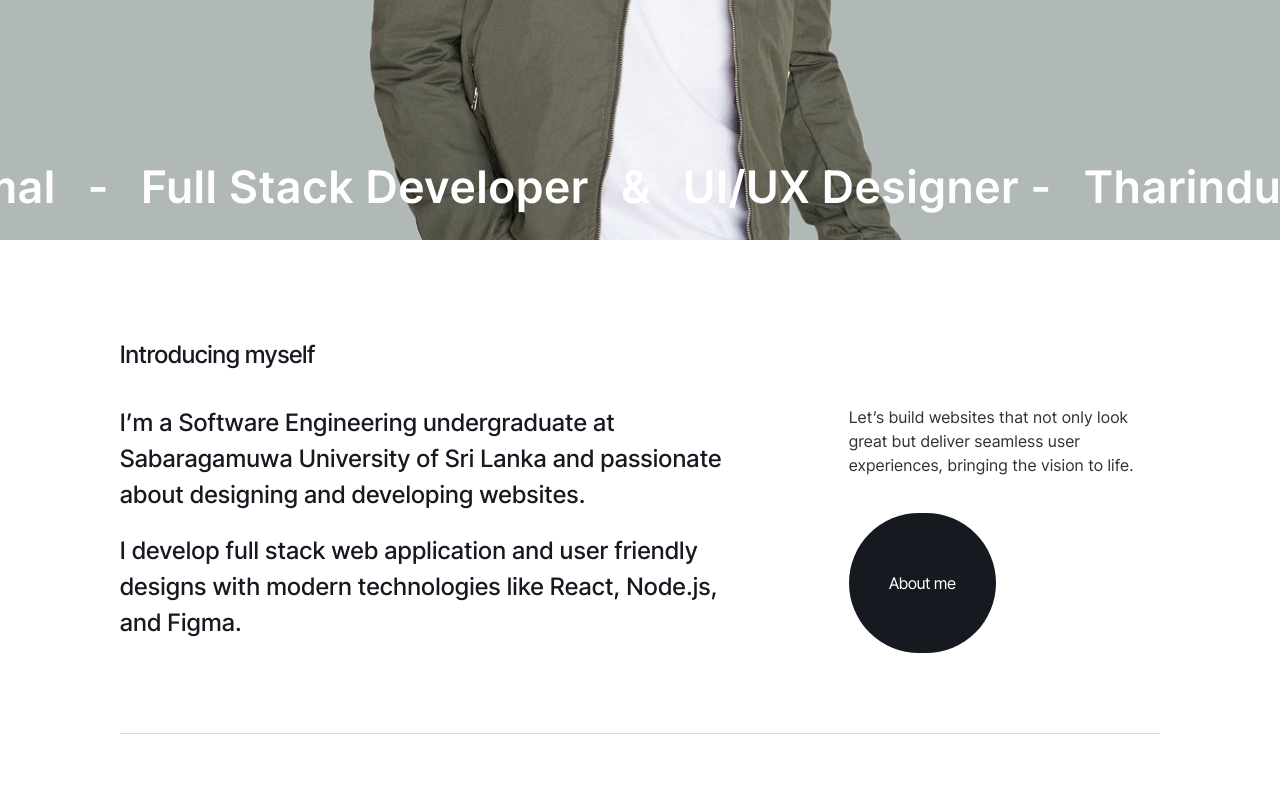
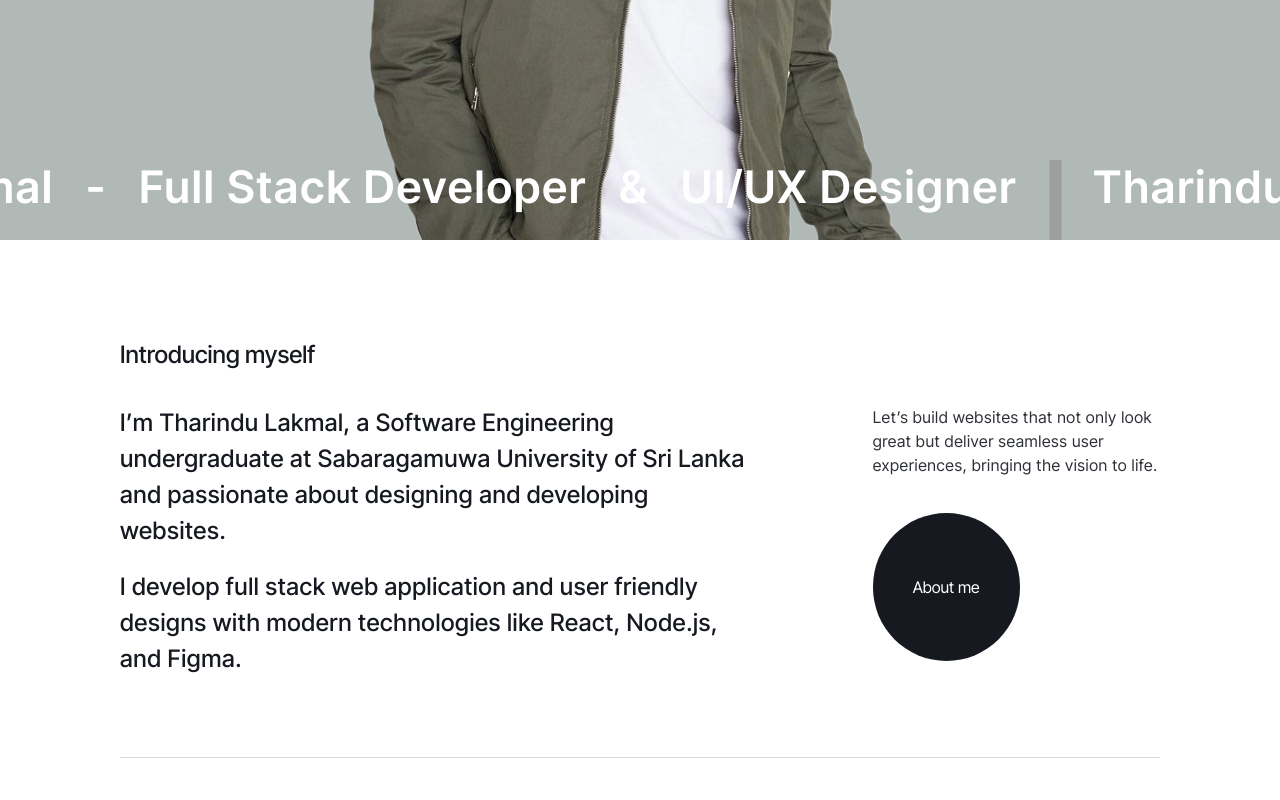
Before and after one commit to Tharindu-Lakmal/My-Portfolio, a React (Vite) app in the folder frontend/: page / in a window 1280 px wide. Shown: the part 560-1360 px from the top of the page. Built offline with nearby package versions, Linux system fonts and the light colour scheme; grey boxes are pictures that could not be loaded.

Commit message:
home page hero modified

```diff
--- a/frontend/src/components/Footer/Footer.css
+++ b/frontend/src/components/Footer/Footer.css
@@ -1,6 +1,7 @@
 .footer {
     width: 100%;
     height: 100vh;
+    max-height: 1100px;
     min-height: max-content;
     margin: 80px 0 0;
     background-color: var(--text-dark);
@@ -11,6 +12,7 @@
     margin: 0 20px;
     padding: 80px 0 0;
     height: 100vh;
+    max-height: 1100px;
     min-height: max-content;
     display: flex;
     flex-direction: column;
@@ -223,3 +225,21 @@
         font-size: 5rem;
     }
 }
+
+@media only screen and (min-width:1800px) {
+
+    .footer {
+        margin: 180px 0 0;
+        height: 60vh;
+    }
+
+    .footer-inner {
+        max-width: 1920px;
+        margin: 0 auto;
+    }
+
+    .footer-container {
+        margin: 0 180px;
+        height: 60vh;
+    }
+}
--- a/frontend/src/components/Home/Hero/Hero.css
+++ b/frontend/src/components/Home/Hero/Hero.css
@@ -1,3 +1,8 @@
+.hero iframe {
+    border: none;
+    width: 16px;
+    margin-block-start: 40px;
+}
 
 .hero {
     position: relative;
@@ -79,6 +84,8 @@
 
 .scroller_inner li {
     width: max-content;
+    display: flex;
+    flex-direction: row;
 }
 
 .scroller[data-animated="true"] {
@@ -101,6 +108,10 @@
 
 @media only screen and (min-width:540px) {
 
+    .hero iframe {
+        margin-block-start: 30px;
+    }
+
     .hero .text {
         top: 40vh;
     }
@@ -114,6 +125,10 @@
 
 
 @media only screen and (min-width:768px) {
+
+    .hero iframe {
+        margin-block-start: 40px;
+    }
 
     .scroller .scroller_inner {
         gap: 1rem;
@@ -137,6 +152,11 @@
 
 @media only screen and (min-width:992px) {
 
+    .hero iframe {
+        width: 12px;
+        margin-block-start: -35px;
+    }
+
     .hero .text {
         position: relative;
         display: flex;
@@ -145,6 +165,7 @@
         width: 100%;
         min-height: 100vh;
         top: 0;
+        padding-inline-start: 0;
     }
     .first-header, .second-header {
         position: relative;
@@ -153,7 +174,7 @@
     }
     .first-header {
         flex-direction: row;
-        gap: 1.6rem;
+        gap: 1.8rem;
         font-size: 9vw;
         color: transparent;
         -webkit-text-stroke-color: var(--text-light);
--- a/frontend/src/components/Home/Hero/Hero.jsx
+++ b/frontend/src/components/Home/Hero/Hero.jsx
@@ -51,13 +51,15 @@ const Hero = () => {
             <li>-</li>
             <li>Full Stack Developer</li>
             <li>&</li>
-            <li>UI/UX Designer - </li>
+            <li>UI/UX Designer</li>
+            <li><iframe src="https://lottie.host/embed/806215a2-76dc-4b0f-8c75-8dd1e512e288/YJ2xJFrTDy.json"></iframe></li>
 
             <li>Tharindu Lakmal</li>
             <li>-</li>
             <li>Full Stack Developer</li>
             <li>&</li>
-            <li>UI/UX Designer - </li>
+            <li>UI/UX Designer</li>
+            <li><iframe src="https://lottie.host/embed/806215a2-76dc-4b0f-8c75-8dd1e512e288/YJ2xJFrTDy.json"></iframe></li>
           </ul>
         </div>
 
--- a/frontend/src/components/Home/Intro/Intro.css
+++ b/frontend/src/components/Home/Intro/Intro.css
@@ -36,7 +36,7 @@
 }
 
 .info-content .about-btn {
-    padding: 40px 20px;
+    padding: 44px 20px;
     font-size: 16px;
     border: none;
     border-radius: 200px;
@@ -81,7 +81,7 @@
     }
 
     .info-content .about-btn {
-        padding: 60px 40px;
+        padding: 64px 40px;
     }
 }
 
@@ -113,10 +113,6 @@
 
     .right-side .header-text {
         margin-block-end: 28px;
-    }
-
-    .info-content .about-btn {
-        padding: 60px 40px;
     }
 }
 
--- a/frontend/src/components/Home/Intro/Intro.jsx
+++ b/frontend/src/components/Home/Intro/Intro.jsx
@@ -11,7 +11,7 @@ const Intro = () => {
             <div className="info-content">
                 <div className="left-side">
                     <p className="header-p">
-                        I’m a Software Engineering undergraduate at
+                        I’m Tharindu Lakmal, a Software Engineering undergraduate at
                         Sabaragamuwa University of Sri Lanka and
                         passionate about designing and developing
                         websites.
```
